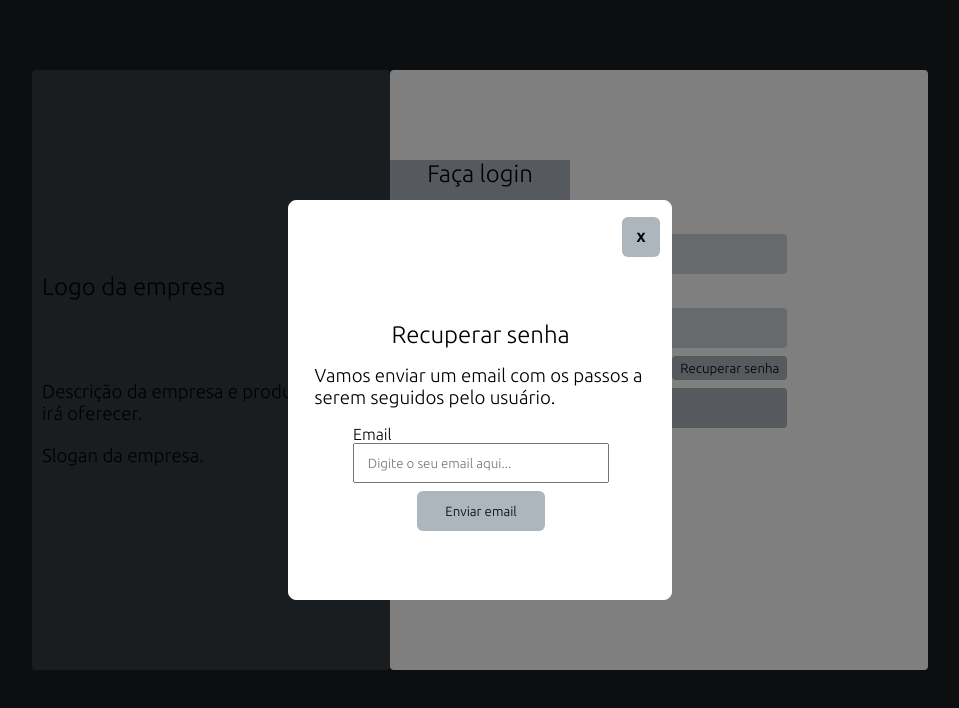
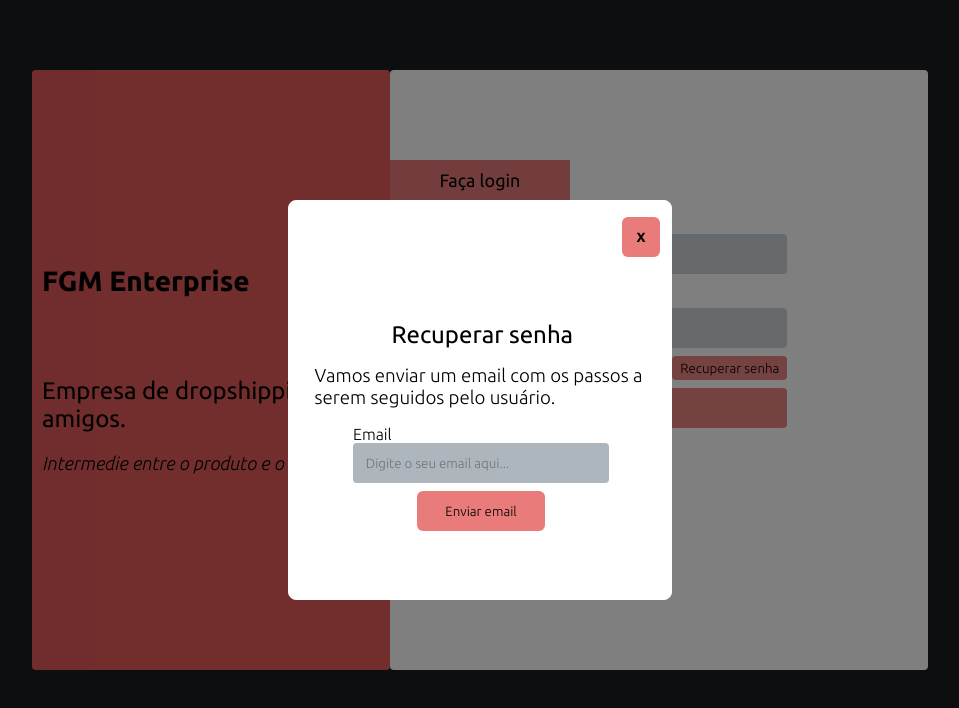
Before and after one commit to gabryelmaraujo/login-page-m2, a plain HTML site: page pages/login/index.html in a window 1280 px wide. Both pictures are taken after a click on the button "Recuperar senha". Shown: the whole page, without its empty margins (160-1119 px from the left). Drawn offline with Linux system fonts and the light colour scheme.

Commit message:
Create variables on CSS

```diff
--- a/pages/login/index.css
+++ b/pages/login/index.css
@@ -4,6 +4,19 @@ body {
 
 label {
     display: block;
+}
+
+h1 {
+    font-weight: var(--h1-fontweight);
+    font-size: 28px;
+}
+
+h2{
+    font-weight: var(--h2-fontweight);
+}
+
+h3 {
+    font-weight: var(--h3-fontweight);
 }
 
 .pageContainer {
@@ -20,7 +33,7 @@ label {
 }
 
 .brandSection {
-    background-color: var(--color-grey-3);
+    background-color: var(--color-primary);
     width: 40%;
     height: 100%;
     display: flex;
@@ -34,6 +47,7 @@ label {
     margin-bottom: 60px;
 }
 
+
 .brandDescription {
     padding: 10px 0 10px 10px;
 }
@@ -45,7 +59,7 @@ label {
 
 
 .loginSection {
-    background-color: var(--color-primary);
+    background-color: var(--color-secundary);
     width: 60%;
     height: 100%;
     border-radius: 4px;
@@ -53,11 +67,15 @@ label {
 }
 
 .loginTitle {
-    background-color: var(--color-grey-4);
+    background-color: var(--color-primary-alpha1);
     width: 14vw;
     height: 5vh;
-    text-align: center;
-
+    display: flex;
+    align-items: center;
+    justify-content: center;
+}
+.loginTitle h2 {
+    font-size: 18px;
 }
 
 .loginEmail {
@@ -73,6 +91,10 @@ label {
     border: none;
     background-color: var(--color-grey-5);
     padding-left: 1vw;
+    color: black;
+}
+#loginEmail::placeholder {
+    color: black;
 }
 
 .loginPassword {
@@ -96,7 +118,7 @@ label {
 }
 
 .buttonForgot {
-    background-color: var(--color-grey-4);
+    background-color: var(--color-primary-alpha2);
     border: none;
     width: 9vw;
     height: 3vh;
@@ -109,7 +131,7 @@ label {
 
 
 .buttonLogin {
-    background-color: var(--color-grey-4);
+    background-color: var(--color-primary-alpha2);
     width: 22vw;
     height: 5vh;
     border: none;
@@ -149,14 +171,14 @@ label {
     width: 3vw;
     height: 5vh;
     cursor: pointer;
-    background-color: var(--color-grey-4);
+    background-color: var(--color-primary-alpha1);
     border: none;
     border-radius: 6px;
     font-weight: 600;
 }
 .exitButton:hover{
-    border: 1px red solid;
-    color: red;
+    border: 2px black solid;
+
 
 }
 
@@ -179,6 +201,9 @@ label {
     height: 5vh;
     width: 20vw;
     padding-left: 1vw;
+    border-radius: 4px;
+    border: none;
+    background-color: var(--color-grey-4);
 }
 
 .recoverButton {
@@ -191,7 +216,7 @@ label {
     height: 5vh;
     cursor: pointer;
     border: none;
-    background-color: var(--color-grey-4);
+    background-color: var(--color-primary-alpha1);
     border-radius: 6px;
 }
 .recovButton:hover {
--- a/pages/login/index.html
+++ b/pages/login/index.html
@@ -16,13 +16,13 @@
         <section class="loginPage">
             <section class="brandSection">
                 <div class="brandLogo">
-                    <h2>Logo da empresa</h2>
+                    <h1>FGM Enterprise</h1>
                 </div>
                 <div class="brandDescription">
-                    <h3>Descrição da empresa e produtos que ela irá oferecer.</h3>
+                    <h2>Empresa de dropshipping entre amigos.</h2>
                 </div>
                 <div class="brandSlogan">
-                    <h3>Slogan da empresa.</h3>
+                    <h3><em>Intermedie entre o produto e o consumidor.</em></h3>
                 </div>
             </section>
 
--- a/styles/globalStyles.css
+++ b/styles/globalStyles.css
@@ -7,7 +7,14 @@
 }
 
 :root{
-    --color-primary: #fff;
+    /* COLORS */
+    --color-primary: rgb(228, 91, 91);
+    --color-primary-alpha1: rgba(228, 91, 91, 0.8);
+    --color-primary-alpha2: rgba(228, 91, 91, 0.75);
+    --color-primary-alpha3: rgba(228, 91, 91, 0.65);
+    --color-secundary: #fff;
+
+
     --color-grey-1: #191C1F;
     --color-grey-2: #212529;
     --color-grey-3: #343A40;
@@ -15,4 +22,14 @@
     --color-grey-5: #CED4DA;
     --color-grey-6: #EDF2FF;
 
+    /* COLOR TEXT */
+    --color-text-1: #fff;
+    --color-text-2: black;
+
+    /* FONT WEIGHT */
+    --h1-fontweight: 600;
+    --h2-fontweight: 400;
+    --h3-fontweight: 300;
+
+
 }
```
